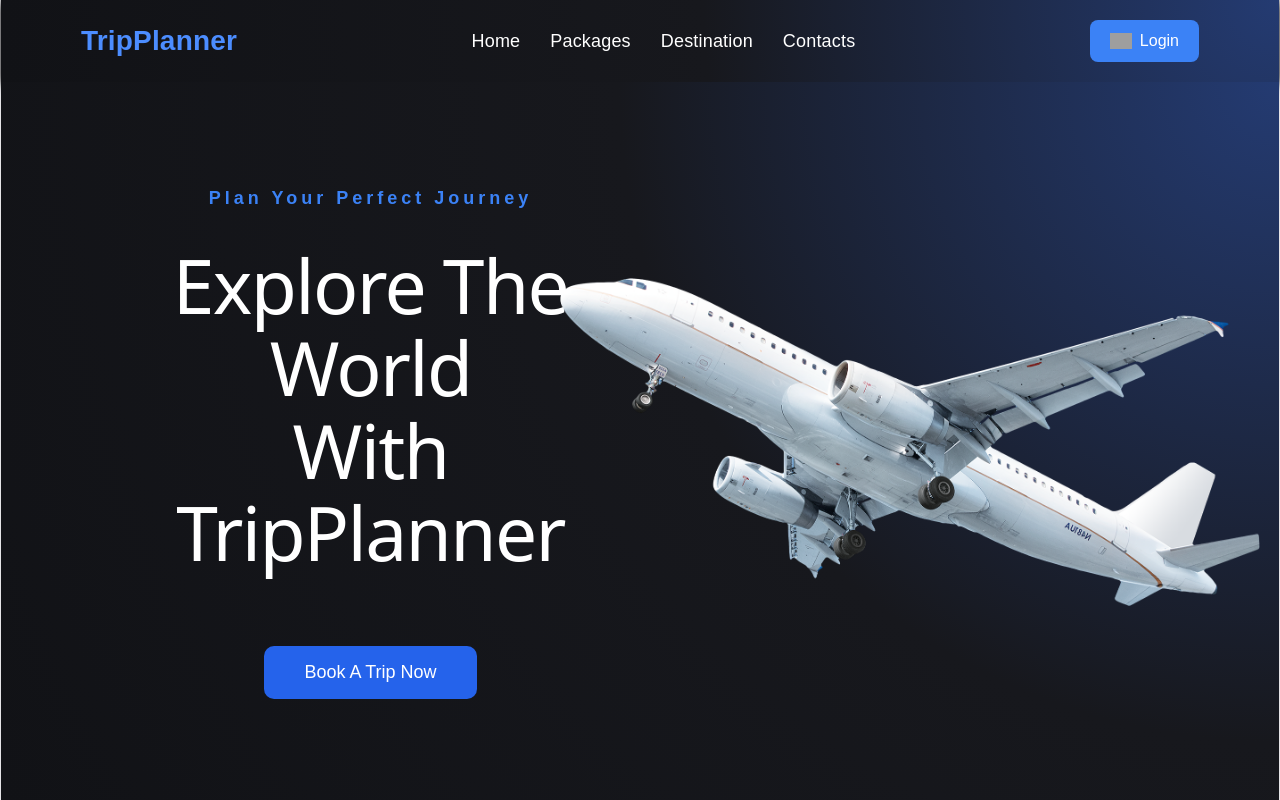
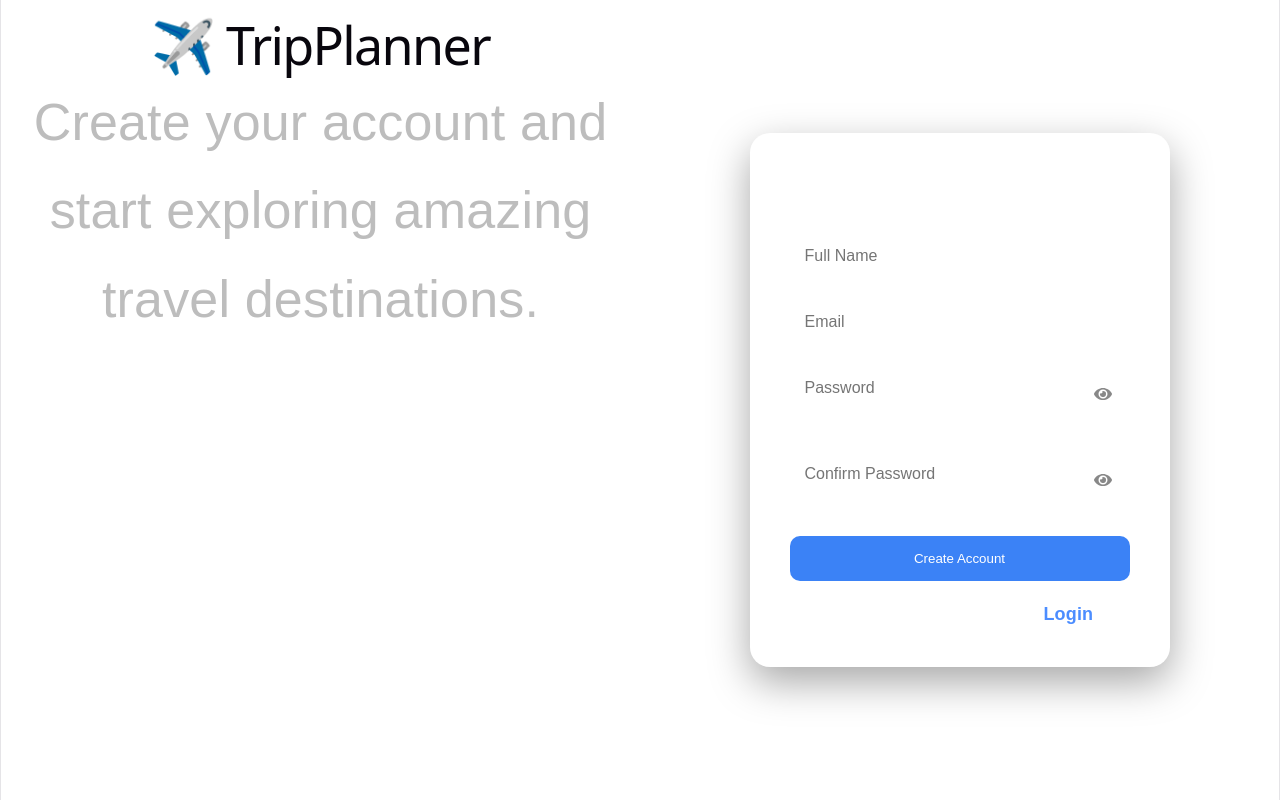
Before and after one commit to VEDANT356/TripPlanner-, a React (Vite) app: page /signup in a window 1280 px wide. Shown: the top 800 px of the page. Built offline with nearby package versions, Linux system fonts and the light colour scheme; grey boxes are pictures that could not be loaded.

Commit message:
added login and signup pages

```diff
--- a/package.json
+++ b/package.json
@@ -12,7 +12,8 @@
   "dependencies": {
     "react": "^19.2.7",
     "react-dom": "^19.2.7",
-    "react-icons": "^5.7.0"
+    "react-icons": "^5.7.0",
+    "react-router-dom": "^7.18.1"
   },
   "devDependencies": {
     "@eslint/js": "^10.0.1",
--- a/src/App.css
+++ b/src/App.css
@@ -481,16 +481,16 @@ nav h2 {
 }
 
 .footer-bottom{
+  width: 100%;
   border-top: 1px solid rgba(255,255,255,.15);
   text-align:center;
-  margin-top: 30px;
+  margin-top: 50px;
   padding-top: 20px;
 }
 
 .footer-bottom p{
-  margin: 5px 0;
-  color: #ccc;
-  font-size: 14px;
+  margin: 8px 0;
+  color: #bdbdbd;
 }
 .copyright{
     text-align:center;
@@ -511,3 +511,25 @@ nav h2 {
   color:#4f8cff;
   transform:translateY(-5px);
 }
+
+.logo-link {
+  text-decoration: none;
+  color: #4c8dff;
+  font-size: 28px;
+  font-weight: bold;
+}
+
+.login-btn {
+  display: flex;
+  align-items: center;
+  justify-content: center;
+  gap: 8px;
+
+  padding: 10px 20px;
+  background: #3b82f6;
+  color: white;
+
+  text-decoration: none !important; /* Important */
+  border: none;
+  border-radius: 8px;
+}
--- a/src/App.jsx
+++ b/src/App.jsx
@@ -1,23 +1,23 @@
 import "./App.css";
-import Navbar from "./components/Navbar";
-import Hero  from "./components/Hero";
-import Destination from "./components/Destination";
-import WhyChoose from "./components/WhyChoose";
-import Testimonials from "./components/Testimonials";
-import Contact from "./components/Contact";
-import Footer from "./components/Footer"
+import { BrowserRouter, Routes, Route} from "react-router-dom";
+import Home from "./pages/Home";
+import Login from "./pages/Login";
+import Signup from "./pages/Signup";
+
 
 function App() {
   return (
-    <>
-      <Navbar />
-      <Hero />
-      <Destination />
-      <WhyChoose />
-      <Testimonials />
-      <Contact />
-      <Footer />
-    </>
+
+      <BrowserRouter>
+
+      <Routes>
+        <Route path="/"element={<Home />} />
+        <Route path="/login"element={<Login />} />
+        <Route path="/signup"element={<Signup />} />
+      </Routes>
+
+      </BrowserRouter>
+
   );
 }
 
--- a/src/components/Hero.jsx
+++ b/src/components/Hero.jsx
@@ -1,5 +1,7 @@
 import heroImg from "../assets/header.png";
 import heroBg from "../assets/header-bg.jpg";
+import Packages from "../components/Packages";
+
 function Hero() {
     return(
         <section className="hero">
--- a/src/components/Navbar.jsx
+++ b/src/components/Navbar.jsx
@@ -1,23 +1,26 @@
+import { Link } from "react-router-dom";
 import userIcon from "../assets/user.png";
 
 function Navbar() {
   return (
     <nav className="navbar">
         <div className="logo">
+        <Link to="/" className="logo-link">
             TripPlanner
+            </Link>
         </div>
 
         <ul className="nav-links">
-            <li><a href="#">Home</a></li>
-            <li><a href="#">Packages</a></li>
-            <li><a href="#">Destination</a></li>
-            <li><a href="#">Contacts</a></li>
+            <li><Link to="/">Home</Link></li>
+            <li><Link to="/">Packages</Link></li>
+            <li><Link to="/">Destination</Link></li>
+            <li><Link to="/">Contacts</Link></li>
         </ul>
 
-        <button className="login-btn">
+        <Link to="/login" className="login-btn">
             <img src={userIcon} alt="user" />
             Login
-        </button>
+        </Link>
 
     </nav>
   );
--- a/src/components/Packages.jsx
+++ b/src/components/Packages.jsx
@@ -0,0 +1,7 @@
+function Packages() {
+  return (
+    <div>Packages</div>
+  );
+}
+
+export default Packages;
--- /dev/null
+++ b/src/pages/Home.jsx
@@ -0,0 +1,25 @@
+import Hero from "../components/Hero"
+import Navbar from "../components/Navbar";
+import Destination from "../components/Destination";
+import Packages from "../components/Packages";
+import WhyChoose from "../components/WhyChoose";
+import Testimonials from "../components/Testimonials";
+import Contact from "../components/Contact";
+import Footer from "../components/Footer";
+
+function Home(){
+    return (
+        <>
+            <Navbar />
+            <Hero />
+            <Destination />
+            <Packages />
+            <WhyChoose />
+            <Testimonials />
+            <Contact />
+            <Footer />
+        </>
+    );
+}
+
+export default Home;
--- /dev/null
+++ b/src/pages/Login.jsx
@@ -0,0 +1,61 @@
+import {Link} from "react-router-dom";
+import"../styles/Auth.css";
+import { useState } from "react";
+import { FaEye, FaEyeSlash } from "react-icons/fa";
+
+function Login() {
+    const [showPassword, setShowPassword] = useState(false);
+
+
+    return (
+        <div className="auth-container">
+            <div className="auth-left">
+                <h1> ✈️ TripPlanner</h1>
+
+                <p> Plan your dream journey with secure booking.
+                    smart travel planning and amazing destinations.
+                </p>
+
+                <ul className="auth-features">
+                    <li>🌍 Explore 100+ Destinations</li>
+                    <li>🔒 Secure Login</li>
+                    <li>⚡ Fast Booking</li>
+                </ul>
+            </div>
+
+            <div className="auth-right">
+                <div className="auth-card">
+                    <h2>Welcome Back</h2>
+
+                    <input
+                    type="email"
+                    placeholder="Enter Email"
+                    />
+
+                    <div className="password-field">
+                    <input
+                        type={showPassword ? "text" : "password"}
+                        placeholder="Enter Password"
+                    />
+                    <span
+                        className="eye-icon"
+                        onClick={() => setShowPassword(!showPassword)}
+                    >
+        {showPassword ? <FaEyeSlash /> : <FaEye />}
+    </span>
+</div>
+
+                    <button>Login</button>
+
+                    <p>
+                        Don't have an account?
+                        <Link to="/signup"> Sign UP</Link>
+                        </p>
+
+                </div>
+            </div>
+        </div>
+    );
+}
+
+export  default Login;
--- /dev/null
+++ b/src/pages/Signup.jsx
@@ -0,0 +1,65 @@
+import {Link} from "react-router-dom";
+import "../styles/Auth.css";
+import { useState } from "react";
+import { FaEye , FaEyeSlash } from "react-icons/fa";
+
+function Signup() {
+    const [showPassword, setShowPassword] = useState(false);
+    const [showConfirmPassword, setShowConfirmPassword] = useState(false);
+
+    return (
+        <div className="auth-container">
+            <div className="auth-left">
+                <h1>✈️ TripPlanner</h1>
+
+                <p>
+                    Create your account and start exploring
+                    amazing travel destinations.
+                </p>
+            </div>
+            <div className="auth-right">
+                <div className="auth-card">
+                    <h2>Create Account</h2>
+                    <input type="text" placeholder="Full Name" />
+                    <input type="email" placeholder="Email" />
+                    <div className="password-field">
+                        <input
+                            type={showPassword ? "text" : "password"}
+                            placeholder="Password"
+                        />
+
+                        <span
+                            className="eye-icon"
+                            onClick={() => setShowPassword(!showPassword)}
+                        >
+                        {showPassword ? <FaEyeSlash /> : <FaEye />}
+                        </span>
+                    </div>
+                    <div className="password-field">
+                        <input
+                            type={showConfirmPassword ? "text" : "password"}
+                            placeholder="Confirm Password"
+                        />
+
+                        <span
+                            className="eye-icon"
+                            onClick={() => setShowConfirmPassword(!showConfirmPassword)}
+                        >
+                        {showConfirmPassword ? <FaEyeSlash /> : <FaEye />}
+                        </span>
+                    </div>
+
+                    <button>Create Account</button>
+
+                    <p>
+                        Already have an account ?
+                        <Link to="/login">Login</Link>
+                    </p>
+                </div>
+                </div>
+
+        </div>
+    );
+}
+
+export default Signup;
--- /dev/null
+++ b/src/styles/Auth.css
@@ -0,0 +1,134 @@
+.auth-container {
+    min-height: 100vh;
+    display: flex;
+    background:  radial-gradient(circle at top right,#243b72 0%, #171817 #45, #111216 100%);
+}
+
+.auth-left,
+.auth-right{
+    flex: 1;
+}
+.auth-left {
+    font-size: 52px;
+    margin-bottom:  20px;
+}
+.auth-left h1{
+    font-size: 52px;
+    margin-bottom:  20px;
+}
+
+.auth-left p {
+    color: #bdbdbd;
+    line-height:  1.7;
+    margin-bottom: 30px;
+}
+
+.auth-feature{
+    list-style: none;
+}
+
+.auth-feature li{
+margin: 15px 0;
+    font-size: 18px;
+}
+
+.auth-right {
+    display: flex;
+    justify-content: center;
+    align-items: center;
+}
+
+.auth-card{
+    width: 420px;
+    background:  rgba(255,255,255,0.08);
+    backdrop-filter: blur(15px);
+    padding: 40px;
+    border-radius: 20px;
+    box-shadow: 0 15px 40px rgba(0,0,0,.35);
+}
+
+.auth-card h2{
+    color: white;
+    text-align: center;
+    margin-bottom: 30px;
+}
+
+.auth-card input{
+    width: 100%;
+    padding: 15px;
+    margin-bottom: 18px;
+    border: none;
+    border-radius: 10px;
+    outline: none;
+    font-size: 16px;
+}
+.auth-card button{
+        width: 100%;
+    padding: 15px;
+    background: #3b82f6;
+    color: white;
+    border:none;
+    border-radius: 10px;
+    cursor: pointer;
+    font-size: 17x;
+    transition: .3s;
+}
+
+.auth-card button:hover{
+    background: #2563eb;
+}
+.auth-card p{
+    color:white;
+    text-align: center;
+    margin-top: 20px;
+}
+
+.auth-card a{
+    color:#4c8dff;
+    text-decoration: none;
+    font-weight: bold;
+}
+
+.@media(max-width:900px){
+    .auth-container{
+        flex-direction:column;
+    }
+
+    .auth-left{
+        text-align: center;
+        padding: 40px;
+    }
+    .auth-card{
+        width:90%;
+        margin-bottom: 40px;
+    }
+}
+
+.password-field{
+    position: relative;
+    width: 100%;
+    margin-bottom: 20px;
+}
+
+.password-field input{
+    width: 100%;
+    padding: 15px;
+    padding-right: 50px;
+    border: none;
+    border-radius: 8px;
+    outline: none;
+}
+
+.eye-icon{
+    position: absolute;
+    top: 50%;
+    right: 18px;
+    transform: translateY(-50%);
+    color: #888;
+    cursor: pointer;
+    font-size: 18px;
+}
+
+.eye-icon:hover{
+    color: #3b82f6;
+}
```
Also changed, not shown: 1 other file (tests, documents, lock files or other folders).
